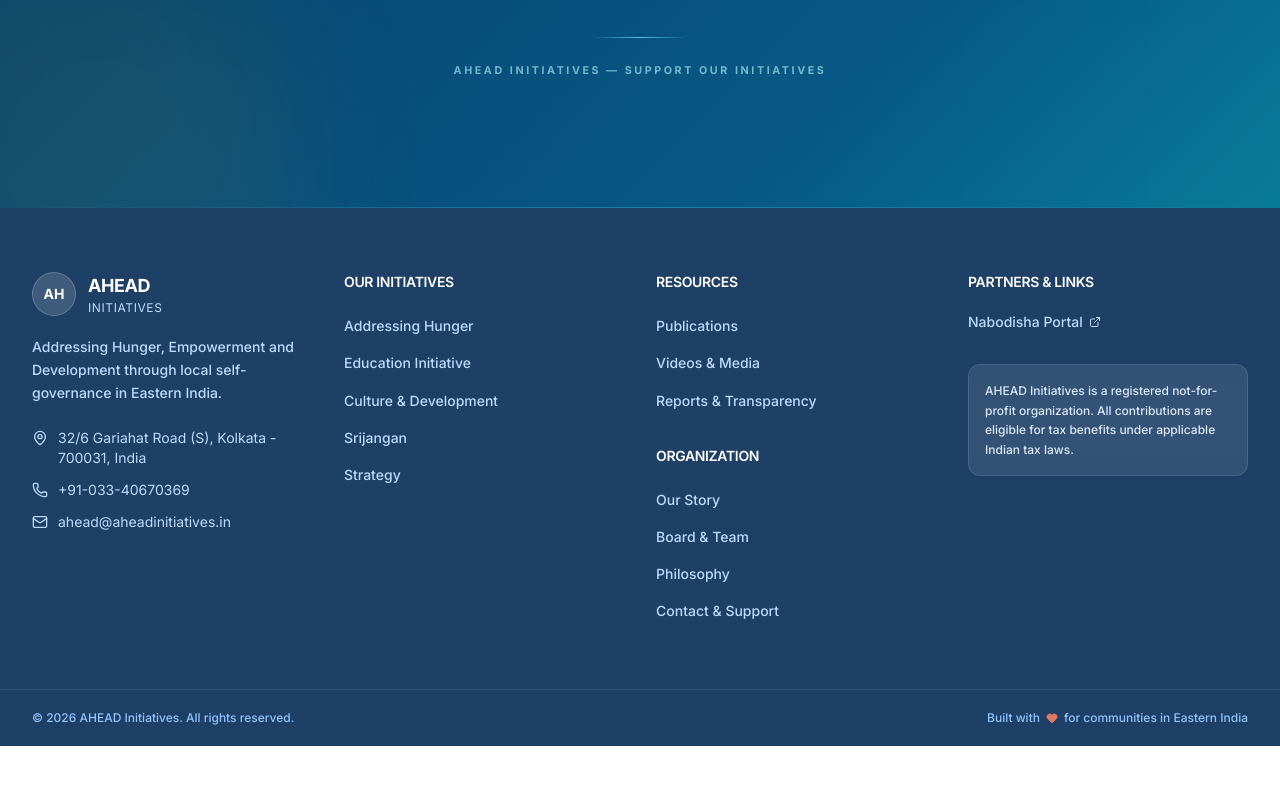
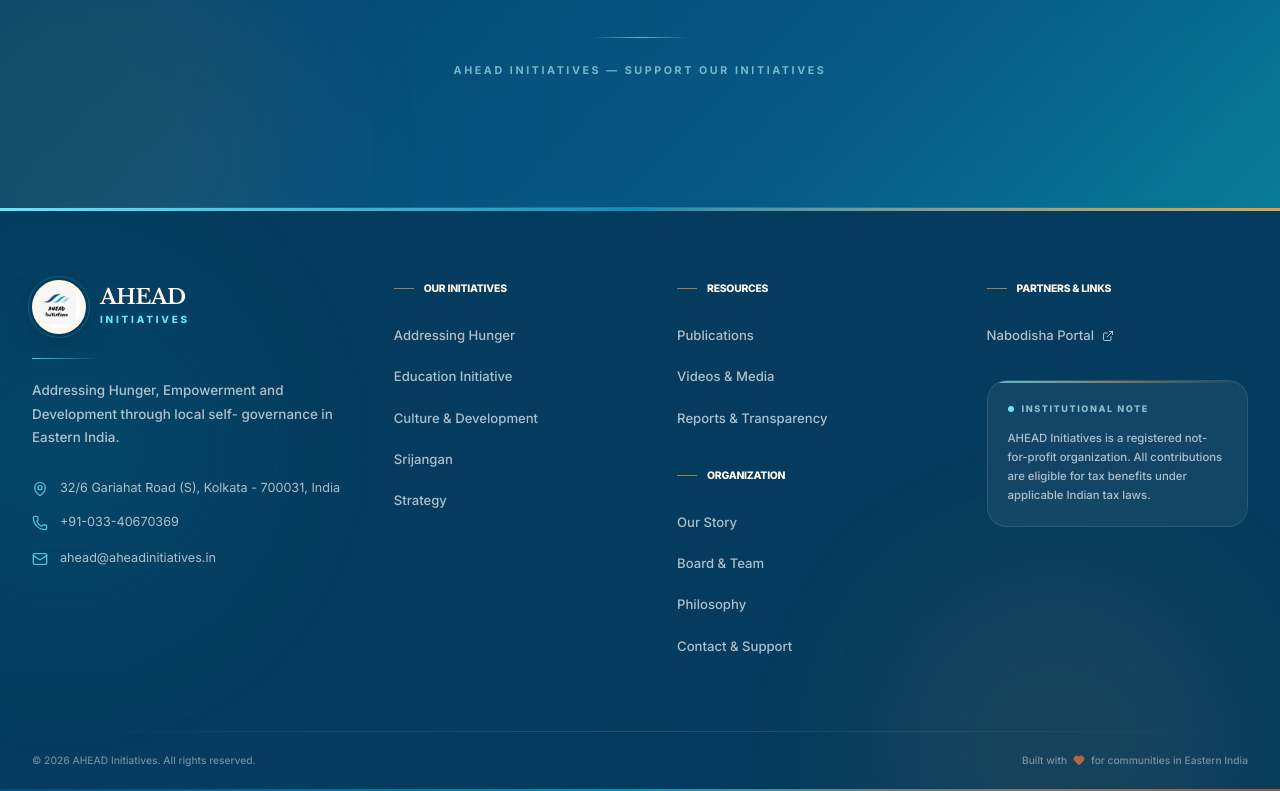
Before and after one commit to tridifa-consulting/AHEAD-Initiatives, a Next.js app: page / in a window 1280 px wide. Shown: the part 1644-2435 px from the top of the page. Before the commit the page ends 2390 px from the top, so only its background shows below. Built offline with nearby package versions, Linux system fonts and the light colour scheme; no server answers; the database is empty.

Commit message:
Update Footer.tsx

```diff
--- a/src/components/Footer.tsx
+++ b/src/components/Footer.tsx
@@ -1,170 +1,398 @@
+import Image from "next/image";
 import Link from "next/link";
-import { Heart, Mail, Phone, MapPin, ExternalLink } from "lucide-react";
+import {
+  Heart,
+  Mail,
+  Phone,
+  MapPin,
+  ExternalLink,
+} from "lucide-react";
 
 const footerLinks = {
   initiatives: [
-    { label: "Addressing Hunger", href: "/initiatives#hunger" },
-    { label: "Education Initiative", href: "/initiatives#education" },
-    { label: "Culture & Development", href: "/initiatives#culture" },
-    { label: "Srijangan", href: "/initiatives#srijangan" },
-    { label: "Strategy", href: "/initiatives#strategy" },
+    {
+      label: "Addressing Hunger",
+      href: "/initiatives#hunger",
+    },
+    {
+      label: "Education Initiative",
+      href: "/initiatives#education",
+    },
+    {
+      label: "Culture & Development",
+      href: "/initiatives#culture",
+    },
+    {
+      label: "Srijangan",
+      href: "/initiatives#srijangan",
+    },
+    {
+      label: "Strategy",
+      href: "/initiatives#strategy",
+    },
   ],
+
   resources: [
-    { label: "Publications", href: "/#publications" },
-    { label: "Videos & Media", href: "/#media" },
-    { label: "Reports & Transparency", href: "/#reports" },
+    {
+      label: "Publications",
+      href: "/#publications",
+    },
+    {
+      label: "Videos & Media",
+      href: "/#media",
+    },
+    {
+      label: "Reports & Transparency",
+      href: "/#reports",
+    },
   ],
+
   organization: [
-    { label: "Our Story", href: "/#story" },
-    { label: "Board & Team", href: "/#contact" },
-    { label: "Philosophy", href: "/#philosophy" },
-    { label: "Contact & Support", href: "/#contact" },
+    {
+      label: "Our Story",
+      href: "/#story",
+    },
+    {
+      label: "Board & Team",
+      href: "/#contact",
+    },
+    {
+      label: "Philosophy",
+      href: "/#philosophy",
+    },
+    {
+      label: "Contact & Support",
+      href: "/#contact",
+    },
   ],
 };
 
+const footerLinkClass =
+  "group relative inline-flex items-center text-[0.82rem] font-medium leading-relaxed text-white/68 transition-colors duration-200 hover:text-[#B9F6FF] focus-visible:outline focus-visible:outline-2 focus-visible:outline-offset-3 focus-visible:outline-[#67E8F9]";
+
+function FooterLink({
+  href,
+  children,
+}: {
+  href: string;
+  children: React.ReactNode;
+}) {
+  return (
+    <Link
+      href={href}
+      className={footerLinkClass}
+    >
+      <span className="relative">
+        {children}
+
+        <span
+          aria-hidden
+          className="absolute -bottom-1 left-0 h-px w-0 bg-[#67E8F9]/75 transition-all duration-300 group-hover:w-full"
+        />
+      </span>
+    </Link>
+  );
+}
+
 export default function Footer() {
   return (
-    <footer className="bg-[#1E3F66] text-white">
-      {/* Main Footer */}
-      <div className="max-w-7xl mx-auto px-4 sm:px-6 lg:px-8 py-16">
-        <div className="grid grid-cols-1 md:grid-cols-2 lg:grid-cols-4 gap-10 lg:gap-8">
-          {/* Brand Column */}
-          <div className="lg:col-span-1">
-            <div className="flex items-center gap-3 mb-5">
-              <div className="w-11 h-11 rounded-full bg-white/15 flex items-center justify-center text-white font-bold text-sm backdrop-blur-sm border border-white/20">
-                AH
+    <footer className="relative overflow-hidden bg-[#053B5E] text-white">
+      {/* ─────────────────────────────────────────────
+          BACKGROUND ATMOSPHERE
+      ───────────────────────────────────────────── */}
+
+      <div
+        aria-hidden
+        className="pointer-events-none absolute inset-0 opacity-[0.12]"
+        style={{
+          backgroundImage:
+            "linear-gradient(rgba(255,255,255,0.06) 1px, transparent 1px), linear-gradient(90deg, rgba(103,232,249,0.05) 1px, transparent 1px)",
+          backgroundSize:
+            "42px 42px",
+        }}
+      />
+
+      <div
+        aria-hidden
+        className="pointer-events-none absolute -left-32 top-12 h-96 w-96 rounded-full bg-[#0891B2]/10 blur-3xl"
+      />
+
+      <div
+        aria-hidden
+        className="pointer-events-none absolute -bottom-36 right-8 h-96 w-96 rounded-full bg-[#D8A441]/8 blur-3xl"
+      />
+
+      {/* Institutional top rule */}
+      <div
+        aria-hidden
+        className="absolute inset-x-0 top-0 h-[3px] bg-gradient-to-r from-[#67E8F9] via-[#0891B2] to-[#D8A441]"
+      />
+
+      {/* ─────────────────────────────────────────────
+          MAIN FOOTER
+      ───────────────────────────────────────────── */}
+
+      <div className="relative mx-auto max-w-7xl px-4 py-14 sm:px-6 sm:py-16 lg:px-8 lg:py-18">
+        <div className="grid gap-12 md:grid-cols-2 lg:grid-cols-[1.2fr_0.9fr_1fr_1fr] lg:gap-12">
+          {/* ─────────────────────────────────────────
+              BRAND / ORGANISATION IDENTITY
+          ───────────────────────────────────────── */}
+
+          <div>
+            <div className="flex items-center gap-3.5">
+              <div className="relative">
+                <div className="absolute -inset-1 rounded-full border border-[#67E8F9]/20" />
+
+                <div className="relative overflow-hidden rounded-full border border-white/12 bg-[#FFF8EA] p-1 shadow-[0_8px_28px_rgba(0,0,0,0.18)]">
+                  <Image
+                    src="/logo.jpg"
+                    alt="AHEAD Initiatives"
+                    width={44}
+                    height={44}
+                    className="rounded-full"
+                  />
                 </div>
+              </div>
+
               <div>
-                <div className="font-bold text-lg tracking-tight">AHEAD</div>
-                <div className="text-blue-200 text-xs tracking-wider uppercase">
+                <div className="font-serif text-[1.3rem] font-bold leading-none tracking-[-0.02em] text-[#FFF8EA]">
+                  AHEAD
+                </div>
+
+                <div className="mt-1 text-[0.62rem] font-extrabold uppercase tracking-[0.28em] text-[#67E8F9]">
                   Initiatives
                 </div>
               </div>
             </div>
-            <p className="text-blue-200 text-sm leading-relaxed mb-6">
-              Addressing Hunger, Empowerment and Development through local
-              self-governance in Eastern India.
+
+            <div className="mt-6 h-px w-16 bg-gradient-to-r from-[#67E8F9]/80 to-transparent" />
+
+            <p className="mt-5 max-w-sm text-[0.84rem] font-medium leading-[1.75] text-white/68">
+              Addressing Hunger, Empowerment and
+              Development through local self-
+              governance in Eastern India.
             </p>
-            <div className="space-y-3 text-sm">
-              <div className="flex items-start gap-2.5 text-blue-200">
-                <MapPin className="w-4 h-4 mt-0.5 flex-shrink-0" />
-                <span>32/6 Gariahat Road (S), Kolkata - 700031, India</span>
+
+            {/* Contact details */}
+            <div className="mt-7 space-y-3.5">
+              <div className="flex items-start gap-3 text-[0.79rem] leading-relaxed text-white/67">
+                <MapPin className="mt-[3px] h-4 w-4 shrink-0 text-[#67E8F9]/75" />
+
+                <span>
+                  32/6 Gariahat Road (S), Kolkata -
+                  700031, India
+                </span>
               </div>
+
               <a
                 href="tel:+910334067369"
-                className="flex items-center gap-2.5 text-blue-200 hover:text-white transition-colors"
+                className="group flex items-center gap-3 text-[0.79rem] text-white/67 transition-colors hover:text-[#B9F6FF] focus-visible:outline focus-visible:outline-2 focus-visible:outline-offset-3 focus-visible:outline-[#67E8F9]"
               >
-                <Phone className="w-4 h-4 flex-shrink-0" />
+                <Phone className="h-4 w-4 shrink-0 text-[#67E8F9]/75" />
+
+                <span className="border-b border-transparent transition-colors group-hover:border-[#67E8F9]/35">
                   +91-033-40670369
+                </span>
               </a>
+
               <a
                 href="mailto:ahead@aheadinitiatives.in"
-                className="flex items-center gap-2.5 text-blue-200 hover:text-white transition-colors"
+                className="group flex items-center gap-3 text-[0.79rem] text-white/67 transition-colors hover:text-[#B9F6FF] focus-visible:outline focus-visible:outline-2 focus-visible:outline-offset-3 focus-visible:outline-[#67E8F9]"
               >
-                <Mail className="w-4 h-4 flex-shrink-0" />
+                <Mail className="h-4 w-4 shrink-0 text-[#67E8F9]/75" />
+
+                <span className="border-b border-transparent transition-colors group-hover:border-[#67E8F9]/35">
                   ahead@aheadinitiatives.in
+                </span>
               </a>
             </div>
           </div>
 
-          {/* Our Initiatives */}
+          {/* ─────────────────────────────────────────
+              INITIATIVES
+          ───────────────────────────────────────── */}
+
           <div>
-            <h3 className="text-white font-semibold text-sm uppercase tracking-wider mb-5">
+            <div className="mb-6">
+              <div className="flex items-center gap-2.5">
+                <span className="h-px w-5 bg-[#D8A441]/70" />
+
+                <h3 className="text-[0.65rem] font-extrabold uppercase tracking-[0.2em] text-[#FFF8EA]">
                   Our Initiatives
                 </h3>
-            <ul className="space-y-2.5">
-              {footerLinks.initiatives.map((link) => (
+              </div>
+            </div>
+
+            <ul className="space-y-3.5">
+              {footerLinks.initiatives.map(
+                (link) => (
                   <li key={link.label}>
-                  <Link
+                    <FooterLink
                       href={link.href}
-                    className="text-blue-200 text-sm hover:text-white hover:translate-x-1 transition-all duration-200 inline-block"
                     >
                       {link.label}
-                  </Link>
+                    </FooterLink>
                   </li>
-              ))}
+                )
+              )}
             </ul>
           </div>
 
-          {/* Resources */}
+          {/* ─────────────────────────────────────────
+              RESOURCES + ORGANIZATION
+          ───────────────────────────────────────── */}
+
           <div>
-            <h3 className="text-white font-semibold text-sm uppercase tracking-wider mb-5">
+            <div className="mb-6">
+              <div className="flex items-center gap-2.5">
+                <span className="h-px w-5 bg-[#D8A441]/70" />
+
+                <h3 className="text-[0.65rem] font-extrabold uppercase tracking-[0.2em] text-[#FFF8EA]">
                   Resources
                 </h3>
-            <ul className="space-y-2.5">
-              {footerLinks.resources.map((link) => (
+              </div>
+            </div>
+
+            <ul className="space-y-3.5">
+              {footerLinks.resources.map(
+                (link) => (
                   <li key={link.label}>
-                  <Link
+                    <FooterLink
                       href={link.href}
-                    className="text-blue-200 text-sm hover:text-white hover:translate-x-1 transition-all duration-200 inline-block"
                     >
                       {link.label}
-                  </Link>
+                    </FooterLink>
                   </li>
-              ))}
+                )
+              )}
             </ul>
 
-            <h3 className="text-white font-semibold text-sm uppercase tracking-wider mb-5 mt-8">
+            <div className="mb-6 mt-9">
+              <div className="flex items-center gap-2.5">
+                <span className="h-px w-5 bg-[#D8A441]/70" />
+
+                <h3 className="text-[0.65rem] font-extrabold uppercase tracking-[0.2em] text-[#FFF8EA]">
                   Organization
                 </h3>
-            <ul className="space-y-2.5">
-              {footerLinks.organization.map((link) => (
+              </div>
+            </div>
+
+            <ul className="space-y-3.5">
+              {footerLinks.organization.map(
+                (link) => (
                   <li key={link.label}>
-                  <Link
+                    <FooterLink
                       href={link.href}
-                    className="text-blue-200 text-sm hover:text-white hover:translate-x-1 transition-all duration-200 inline-block"
                     >
                       {link.label}
-                  </Link>
+                    </FooterLink>
                   </li>
-              ))}
+                )
+              )}
             </ul>
           </div>
 
-          {/* Partner Links */}
+          {/* ─────────────────────────────────────────
+              PARTNERS & LINKS
+          ───────────────────────────────────────── */}
+
           <div>
-            <h3 className="text-white font-semibold text-sm uppercase tracking-wider mb-5">
-              Partners & Links
+            <div className="mb-6">
+              <div className="flex items-center gap-2.5">
+                <span className="h-px w-5 bg-[#D8A441]/70" />
+
+                <h3 className="text-[0.65rem] font-extrabold uppercase tracking-[0.2em] text-[#FFF8EA]">
+                  Partners &amp; Links
                 </h3>
-            <ul className="space-y-2.5">
-              <li>
+              </div>
+            </div>
+
             <a
               href="https://www.nabodisha.in"
               target="_blank"
               rel="noopener noreferrer"
-                  className="flex items-center gap-1.5 text-blue-200 text-sm hover:text-white transition-colors"
+              className="group inline-flex items-center gap-2 text-[0.82rem] font-medium text-white/68 transition-colors hover:text-[#B9F6FF] focus-visible:outline focus-visible:outline-2 focus-visible:outline-offset-3 focus-visible:outline-[#67E8F9]"
             >
+              <span className="relative">
                 Nabodisha Portal
-                  <ExternalLink className="w-3 h-3" />
+
+                <span
+                  aria-hidden
+                  className="absolute -bottom-1 left-0 h-px w-0 bg-[#67E8F9]/75 transition-all duration-300 group-hover:w-full"
+                />
+              </span>
+
+              <ExternalLink className="h-3 w-3 transition-transform duration-200 group-hover:-translate-y-0.5 group-hover:translate-x-0.5" />
             </a>
-              </li>
-            </ul>
 
-            <div className="mt-8 p-4 rounded-xl bg-white/10 backdrop-blur-sm border border-white/10">
-              <p className="text-blue-100 text-xs leading-relaxed">
-                AHEAD Initiatives is a registered not-for-profit organization.
-                All contributions are eligible for tax benefits under applicable
-                Indian tax laws.
+            {/* Institutional status note */}
+            <div className="relative mt-8 overflow-hidden rounded-[1.25rem] border border-white/10 bg-white/[0.055] p-5">
+              <div
+                aria-hidden
+                className="absolute inset-x-0 top-0 h-[2px] bg-gradient-to-r from-[#67E8F9]/75 via-[#D8A441]/55 to-transparent"
+              />
+
+              <div className="mb-3 flex items-center gap-2">
+                <span className="h-1.5 w-1.5 rounded-full bg-[#67E8F9]" />
+
+                <span className="text-[0.57rem] font-extrabold uppercase tracking-[0.17em] text-[#B9F6FF]/70">
+                  Institutional note
+                </span>
+              </div>
+
+              <p className="text-[0.71rem] font-medium leading-[1.7] text-white/66">
+                AHEAD Initiatives is a registered
+                not-for-profit organization. All
+                contributions are eligible for tax
+                benefits under applicable Indian tax
+                laws.
               </p>
             </div>
           </div>
         </div>
       </div>
 
-      {/* Bottom Bar */}
-      <div className="border-t border-white/10">
-        <div className="max-w-7xl mx-auto px-4 sm:px-6 lg:px-8 py-5">
-          <div className="flex flex-col sm:flex-row items-center justify-between gap-3 text-blue-300 text-xs">
-            <p>
-              &copy; {new Date().getFullYear()} AHEAD Initiatives. All rights
-              reserved.
+      {/* ─────────────────────────────────────────────
+          CLOSING RULE
+      ───────────────────────────────────────────── */}
+
+      <div
+        aria-hidden
+        className="relative mx-auto max-w-7xl px-4 sm:px-6 lg:px-8"
+      >
+        <div className="h-px bg-gradient-to-r from-transparent via-white/12 to-transparent" />
+      </div>
+
+      {/* ─────────────────────────────────────────────
+          BOTTOM BAR
+      ───────────────────────────────────────────── */}
+
+      <div className="relative">
+        <div className="mx-auto max-w-7xl px-4 py-5 sm:px-6 lg:px-8">
+          <div className="flex flex-col items-center justify-between gap-3 text-center sm:flex-row sm:text-left">
+            <p className="text-[0.64rem] font-medium text-white/42">
+              &copy; {new Date().getFullYear()} AHEAD
+              Initiatives. All rights reserved.
             </p>
-            <p className="flex items-center gap-1.5">
-              Built with <Heart className="w-3 h-3 text-[#e07a5f] fill-[#e07a5f]" /> for
-              communities in Eastern India
+
+            <p className="flex items-center gap-1.5 text-[0.64rem] font-medium text-white/42">
+              Built with
+
+              <Heart
+                aria-hidden
+                className="h-3 w-3 fill-[#B96543] text-[#B96543]"
+              />
+
+              for communities in Eastern India
             </p>
           </div>
         </div>
+
+        {/* Warm closing thread */}
+        <div
+          aria-hidden
+          className="h-[2px] w-full bg-gradient-to-r from-[#064E7A] via-[#0891B2] to-[#B96543]/75"
+        />
       </div>
     </footer>
   );
```
Lines whose indentation alone changed are shown as unchanged.
